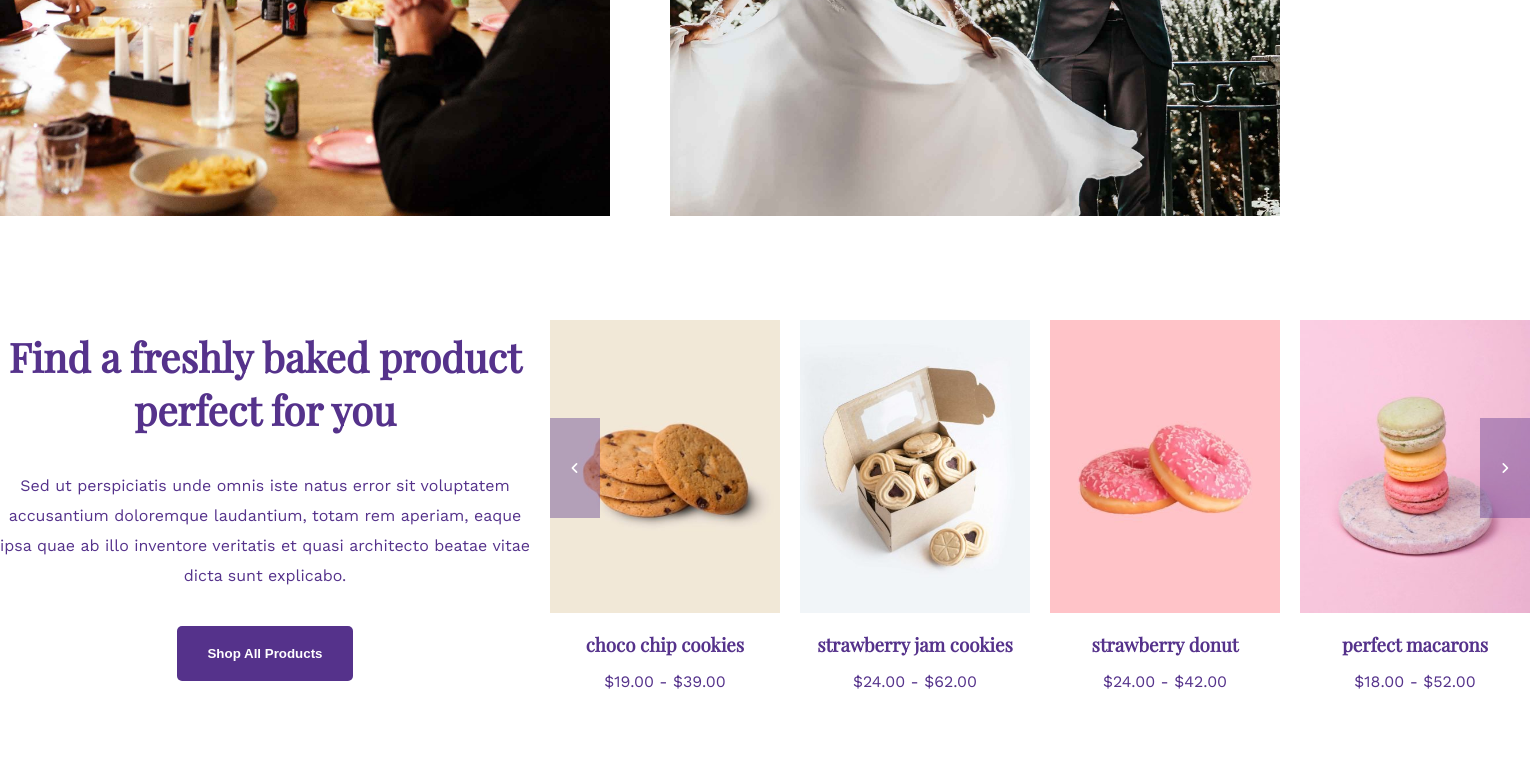
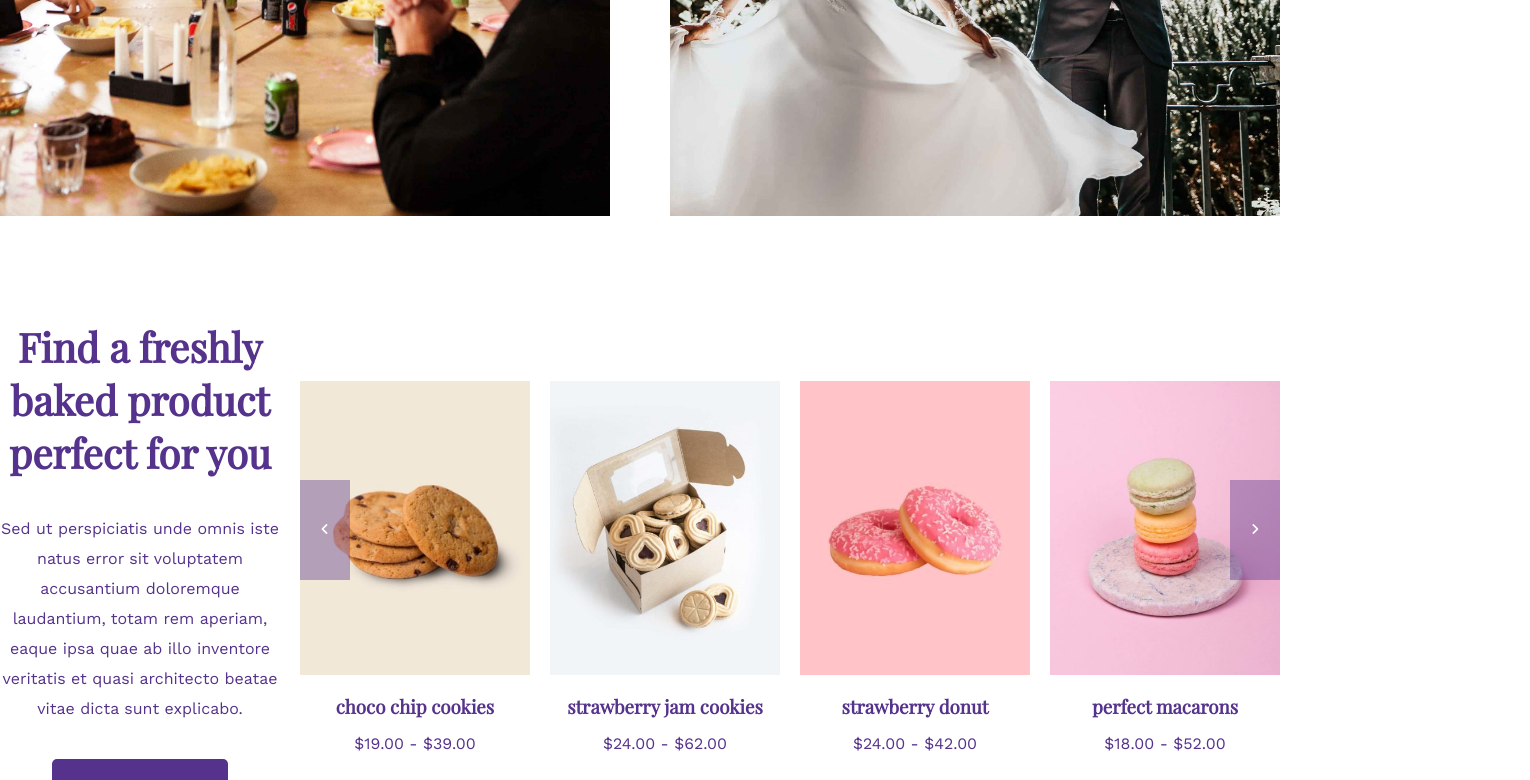
Before and after one commit to EnricoNapolitano/bakery-site, a Vue app: page / in a window 1280 px wide. Shown: the part 2016-2796 px from the top of the page, 1530 px wide, since content can reach past the window. Built offline with nearby package versions, Linux system fonts and the light colour scheme.

Commit message:
'max-width' of ActionCall

```diff
--- a/src/components/generics/ActionCall.vue
+++ b/src/components/generics/ActionCall.vue
@@ -18,7 +18,7 @@ export default {
 @use '../../assets/scss/partials/variables' as*;
 
 div {
-    width: 530px;
+    max-width: 530px;
 }
 
 h4,
```
